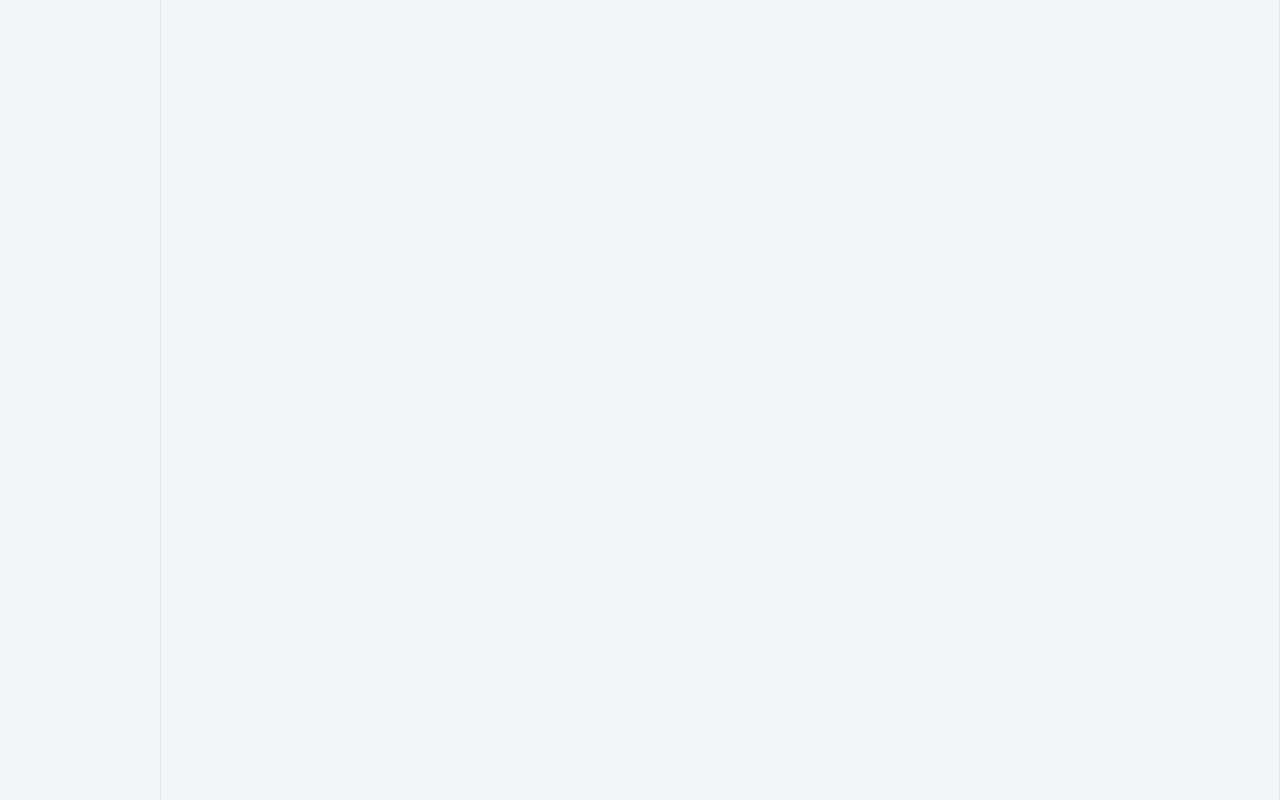
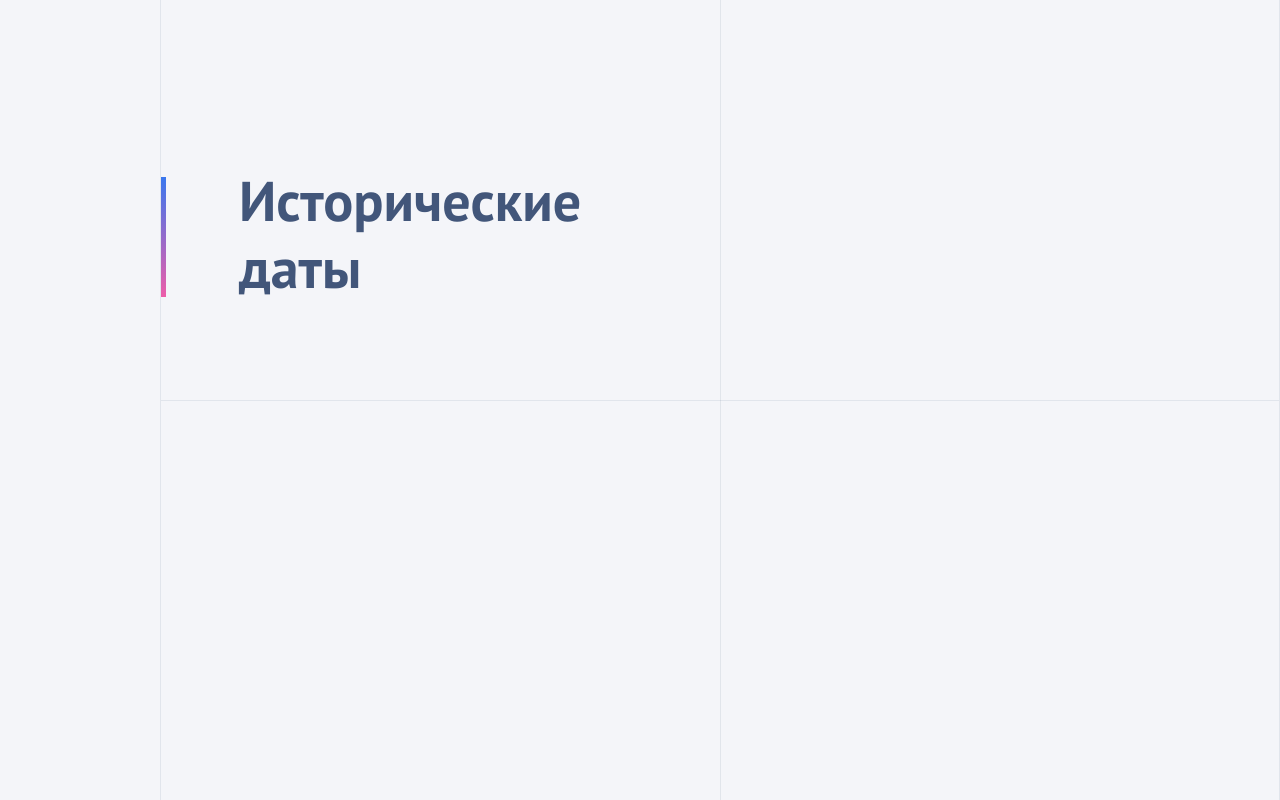
Before and after one commit to Otkazano/history-slider, a React (Create React App) app: page / in a window 1280 px wide. Built offline with nearby package versions, Linux system fonts and the light colour scheme.

Commit message:
add title

```diff
--- a/public/index.html
+++ b/public/index.html
@@ -1,16 +1,19 @@
-<!DOCTYPE html>
-<html lang="en">
+<!doctype html>
+<html lang="ru">
   <head>
     <meta charset="utf-8" />
     <link rel="icon" href="%PUBLIC_URL%/favicon.ico" />
     <meta name="viewport" content="width=device-width, initial-scale=1" />
     <meta name="theme-color" content="#000000" />
-    <meta
-      name="description"
-      content="Web site created using create-react-app"
-    />
+    <meta name="description" content="Web site created using create-react-app" />
     <link rel="apple-touch-icon" href="%PUBLIC_URL%/logo192.png" />
     <link rel="manifest" href="%PUBLIC_URL%/manifest.json" />
+    <link rel="preconnect" href="https://fonts.googleapis.com" />
+    <link rel="preconnect" href="https://fonts.gstatic.com" crossorigin />
+    <link
+      href="https://fonts.googleapis.com/css2?family=PT+Sans:ital,wght@0,400;0,700;1,400;1,700&display=swap"
+      rel="stylesheet"
+    />
     <title>React App</title>
   </head>
   <body>
--- a/src/components/App/App.scss
+++ b/src/components/App/App.scss
@@ -8,4 +8,24 @@
   border-left: 1px solid $border-color;
   border-right: 1px solid $border-color;
   margin: 0 auto;
+  position: relative;
 }
+
+.App::before {
+  content: '';
+  position: absolute;
+  top: 50%;
+  width: 100%;
+  height: 1px;
+  background-color: $border-color;
+}
+
+.App::after {
+  content: '';
+  position: absolute;
+  width: 1px;
+  left: 50%;
+  top: 0;
+  height: 100%;
+  background-color: $border-color;
+}
--- a/src/components/App/App.tsx
+++ b/src/components/App/App.tsx
@@ -1,11 +1,13 @@
 import React from 'react';
 import './App.scss';
+import Title from '../Title/Title';
 
-function App() {
+const App: React.FC = () => {
   return (
     <div className="App">
+      <Title />
     </div>
   );
-}
+};
 
 export default App;
--- a/src/components/Title/Title.scss
+++ b/src/components/Title/Title.scss
@@ -0,0 +1,21 @@
+@import '../../utils/variables.scss';
+
+.title {
+  margin: 177px 0 0 0;
+  border-left: 5px solid transparent;
+  border-image: linear-gradient(0deg, #ef5da8, #3877ee);
+  border-image-slice: 1;
+  height: 120px;
+
+  &__text {
+    padding-left: 73px;
+    color: $black-blue-color;
+    margin: 0;
+    font-size: 56px;
+    font-style: normal;
+    font-weight: 700;
+    line-height: 120%;
+    position: relative;
+    top: -10px;
+  }
+}
--- a/src/components/Title/Title.tsx
+++ b/src/components/Title/Title.tsx
@@ -1,11 +1,14 @@
 import React from 'react';
 import './Title.scss';
 
-function Title() {
+const Title: React.FC = () => {
   return (
-    <div className="Title">
+    <div className="title">
+      <p className="title__text">
+        Исторические <br /> даты
+      </p>
     </div>
   );
-}
+};
 
 export default Title;
--- a/src/index.scss
+++ b/src/index.scss
@@ -1,11 +1,13 @@
+@import url(./vendor/normalize.css);
+
 body {
   margin: 0;
-  font-family: -apple-system, BlinkMacSystemFont, 'Segoe UI', 'Roboto', 'Oxygen',
-    'Ubuntu', 'Cantarell', 'Fira Sans', 'Droid Sans', 'Helvetica Neue',
-    sans-serif;
+  font-family: 'PT Sans', sans-serif;
+  font-weight: 400;
+  font-style: normal;
   -webkit-font-smoothing: antialiased;
   -moz-osx-font-smoothing: grayscale;
-  background-color:#F4F5F9;
+  background-color: #f4f5f9;
   height: 100dvh;
   width: 100dvw;
   display: flex;
--- a/src/utils/variables.scss
+++ b/src/utils/variables.scss
@@ -1 +1,2 @@
 $border-color: rgba(66, 86, 122, 0.1);
+$black-blue-color: #42567a;
```
Also changed, not shown: package.json (+11 -1 lines), .eslintrc.js (added), src/vendor/normalize.css (added), 2 other files (tests, documents, lock files or other folders).
